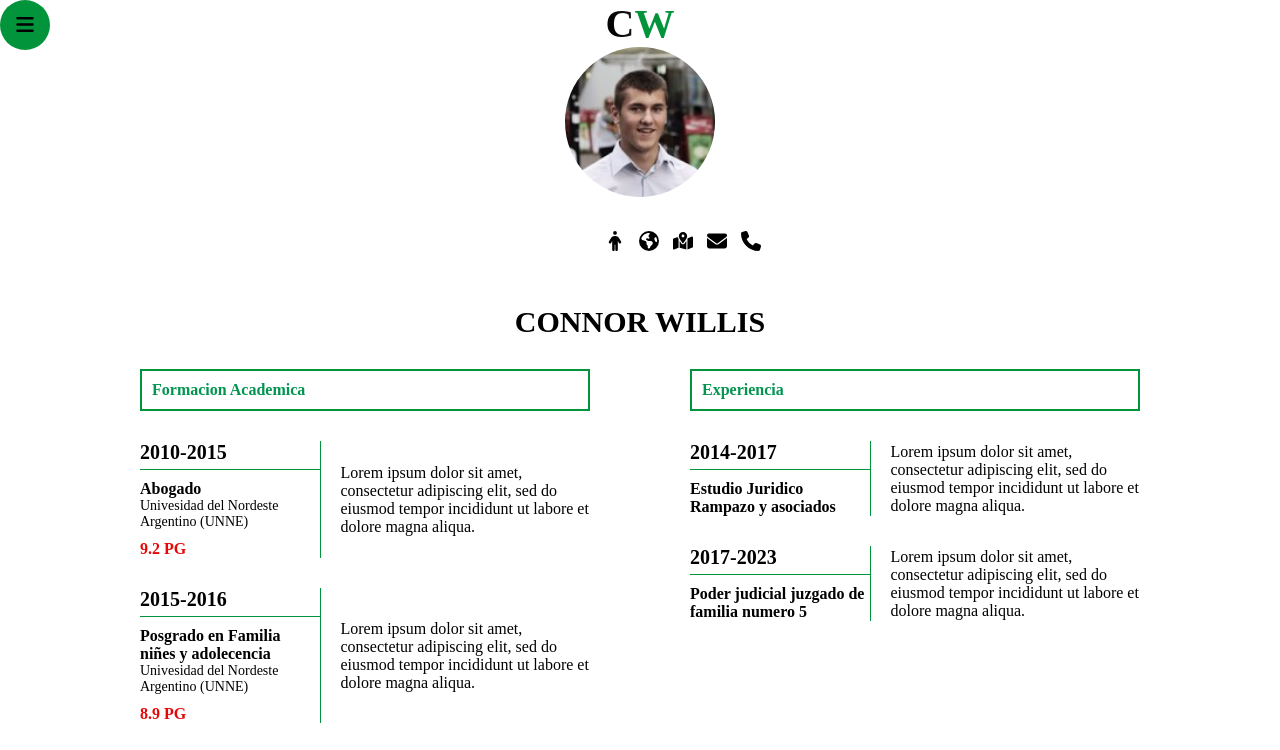
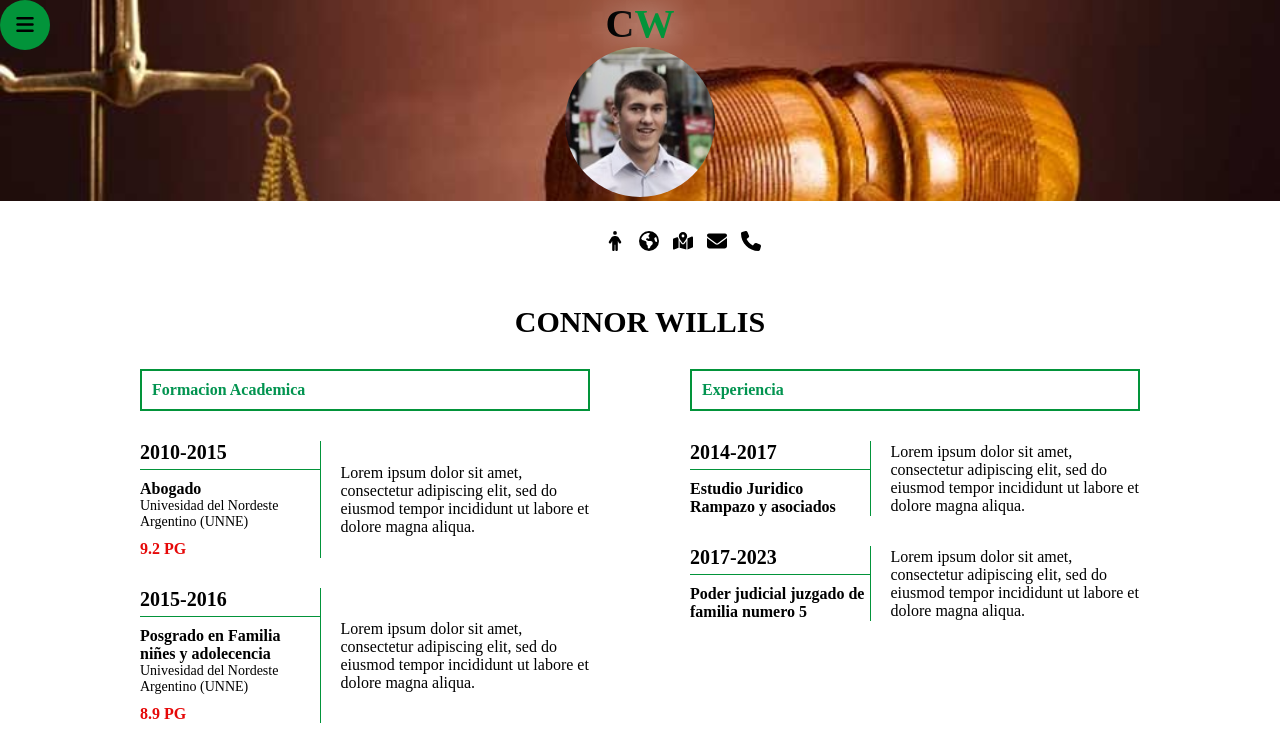
Before and after one commit to mulvi1/cv-connor-willis.github.io, a plain HTML site: page index.html in a window 1280 px wide. Shown: the top 750 px of the page. Drawn offline with Linux system fonts and the light colour scheme; a web font is replaced by a local one.

Commit message:
Update estilos.css

```diff
--- a/css/estilos.css
+++ b/css/estilos.css
@@ -8,7 +8,7 @@ html{
   scroll-behavior: smooth;
 }
 header {
-    background-image: url("img/fondo pag.jpg");
+    background-image: url("/img/fondo pag.jpg");
     background-size: cover;
     background-repeat: no-repeat;
     background-position: top;
```
